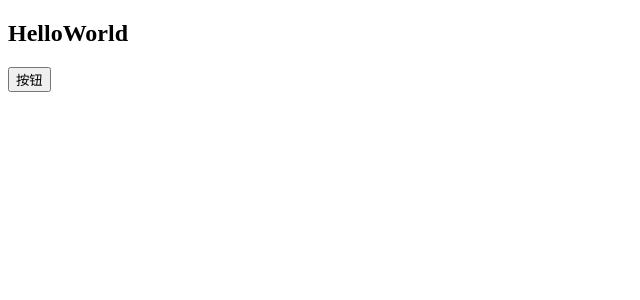
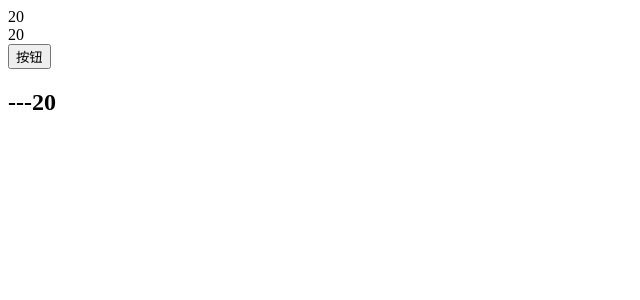
Before and after one commit to OrigamiL/vue3, a Vue app in the folder vue01/: page / in a window 1280 px wide. Shown: the top 300 px of the page, without its empty margins (0-640 px from the left). Built offline with nearby package versions, Linux system fonts and the light colour scheme.

Commit message:
8.20 commit

```diff
--- a/vue01/src/App.vue
+++ b/vue01/src/App.vue
@@ -1,7 +1,9 @@
 <template>
   <div>
-    <Content :message="message"></Content>
+    <Content class="myContent" id="content" :message="message" @injectCounter="getCounter"></Content>
+    <Content ref="content" @injectCounter="getCounter"></Content>
     <button @click="message='???'">按钮</button>
+    <h2>---{{counter}}</h2>
   </div>
 </template>
 
@@ -13,7 +15,18 @@ export default {
   data() {
     return {
       message:"HelloWorld",
+      counter:0,
     }
+  },
+  methods:{
+    getCounter(value){
+      this.counter=value;
+      console.log(value)
+    }
+  },
+  mounted() {
+    console.log("打印"+this.$refs.content.counter);
+    this.$refs.content.sendParent();
   }
 }
 </script>
--- a/vue01/src/components/Content.vue
+++ b/vue01/src/components/Content.vue
@@ -1,14 +1,19 @@
 <template>
   <div>
     <h2>{{message}}</h2>
+    <button @click="sendParent">发送数据</button>
   </div>
 </template>
 
 <script>
+import {h, onUpdated, ref, toRefs, watchEffect} from "vue";
+
 export default {
   name: "Content",
   data() {
-    return {}
+    return {
+      name:"张",
+    }
   },
   props:{
     message:{
@@ -17,9 +22,39 @@ export default {
       required:false,
     }
   },
-  setup(props){
+  setup(props,context){
     console.log(props)
-    console.log(props.message);
+    /*watchEffect(()=>{
+      console.log(props.message)
+    })*/
+    const {message} = toRefs(props) //解构需要使用toRefs让其保持响应式
+    onUpdated(()=>{
+      console.log("message:"+message.value)
+    });
+    //Attribute(非响应式对象，等同于$attrs)   App中使用了<Content/>组件，其中定义的class  id 都可以通过attrs拿到
+    console.log(context.attrs)
+    //插槽（非响应式对象，等同于$slots）
+    //console.log(context.slots)
+    //触发事件(方法，等同于$emit)
+    console.log(context.emit)
+    const counter = ref(20);
+    function sendParent() {
+      context.emit("injectCounter",counter.value)
+    }
+
+    //暴露公共property（函数）
+    //console.log(context.expose)
+/*    return{
+      sendParent,
+    }*/
+    context.expose({
+      sendParent,counter
+    })
+    return ()=>h('div',counter.value)
+
+  },
+  mounted() {
+    console.log(this.message)
   }
 }
 </script>
```
